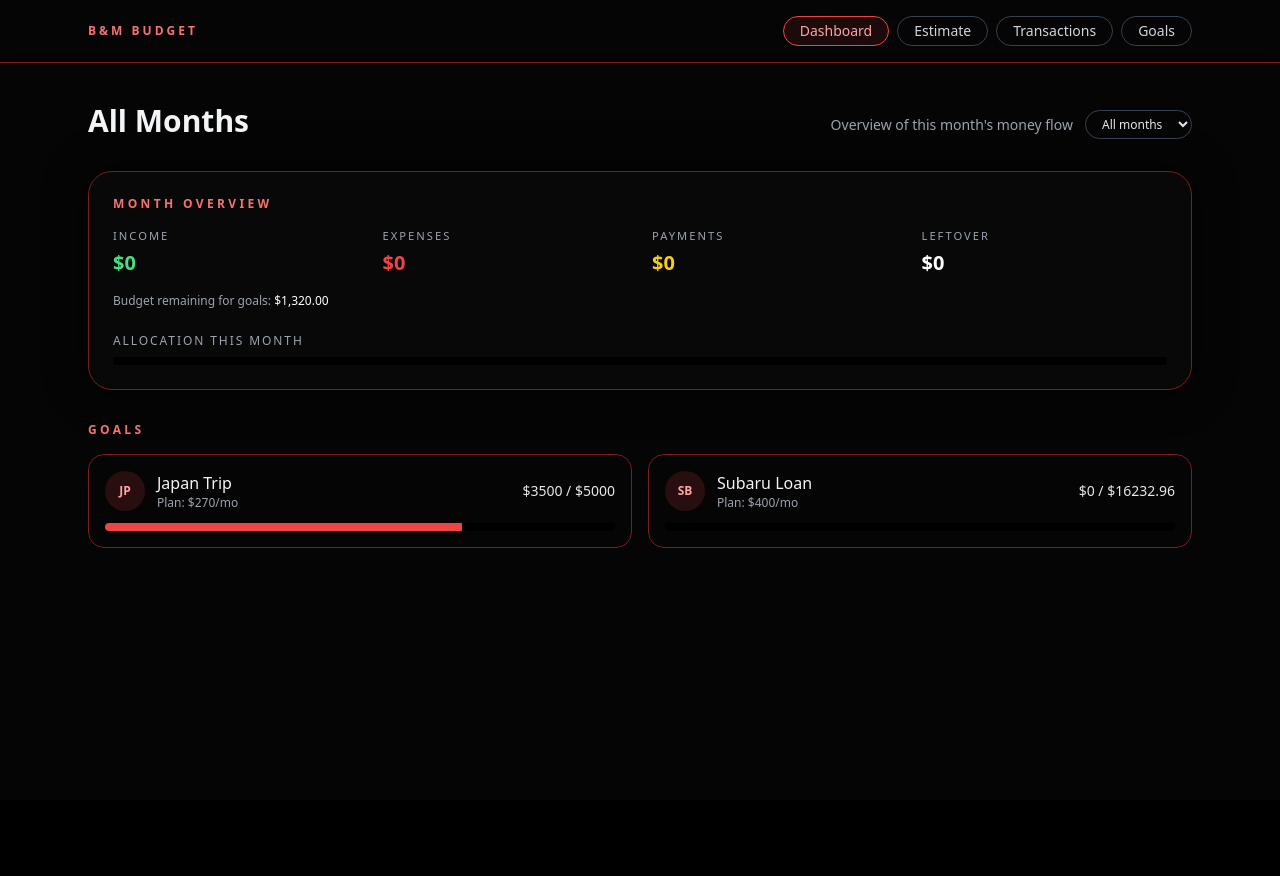
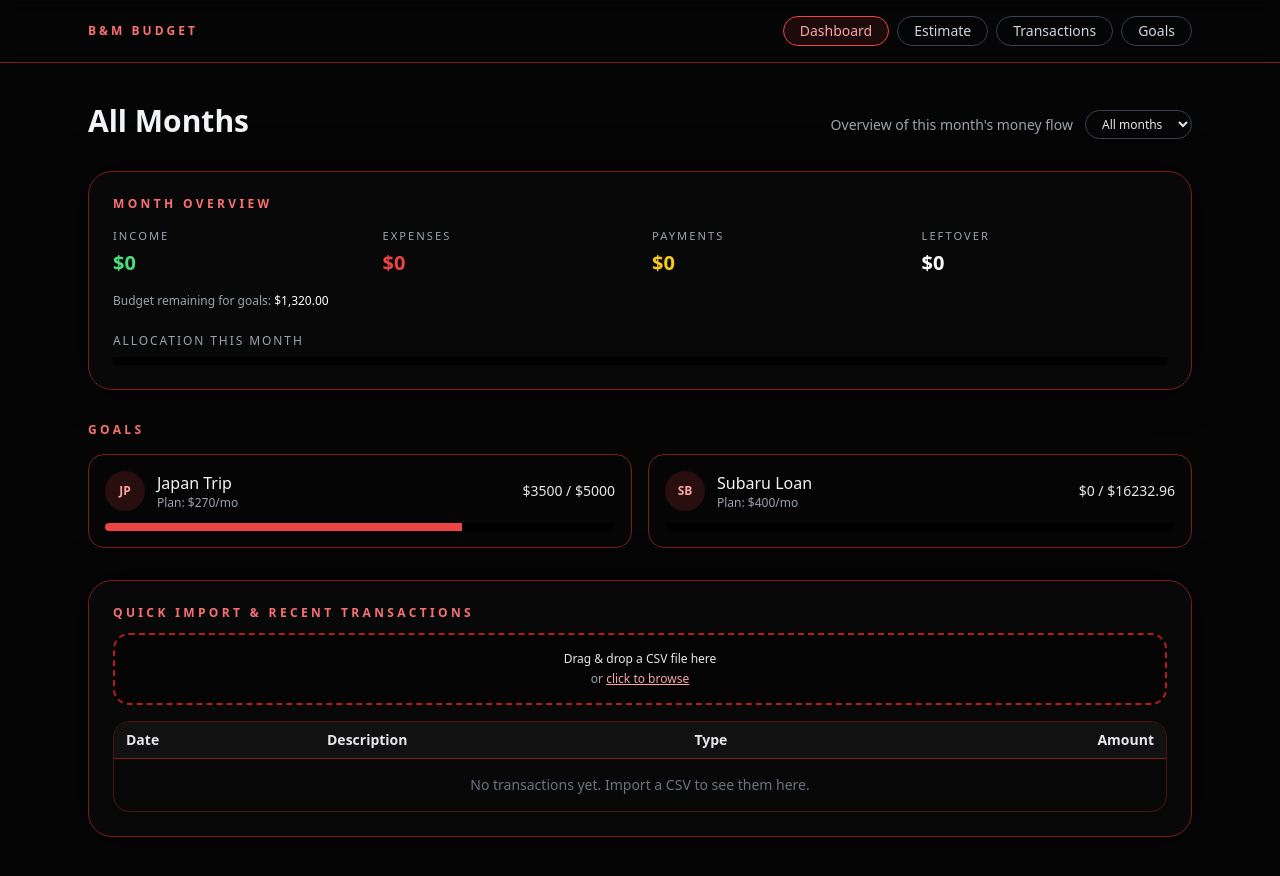
Before and after one commit to bridgerdean47/budget-app, a React (Vite) app: page / in a window 1280 px wide. Before the commit the page ends 800 px from the top, so only its background shows below. Built offline with nearby package versions, Linux system fonts and the light colour scheme.

Commit message:
"added transactions to main page"

```diff
--- a/src/App.jsx
+++ b/src/App.jsx
@@ -277,6 +277,10 @@ useEffect(() => {
     onMonthChange={setSelectedMonth}
     budgetTotals={budgetTotals}
     goals={goals}
+    transactions={transactions}                     // NEW
+    onAddTransactions={(newItems) =>               // NEW
+      setTransactions((prev) => [...prev, ...newItems])
+    }
   />
 )}
 
@@ -324,6 +328,8 @@ function DashboardPage({
   onMonthChange,
   budgetTotals,
   goals,
+  transactions,
+  onAddTransactions,
 }) {
   const allocationPercent =
     monthSummary.income > 0
@@ -359,6 +365,7 @@ function DashboardPage({
         </div>
       </div>
 
+      {/* MONTH SUMMARY */}
       <section className={cardClass}>
         <h3 className="mb-4 text-xs font-semibold tracking-[0.28em] text-red-400">
           MONTH OVERVIEW
@@ -410,12 +417,14 @@ function DashboardPage({
         </div>
       </section>
 
+      {/* CASH FLOW BAR */}
       <CashFlowBar
         theme={theme}
         income={monthSummary.income}
         spending={totalSpending}
       />
 
+      {/* GOALS */}
       <section>
         <h3 className="mb-4 text-xs font-semibold tracking-[0.28em] text-red-400">
           GOALS
@@ -427,7 +436,191 @@ function DashboardPage({
           ))}
         </div>
       </section>
-    </div>
+
+      {/* MINI TRANSACTIONS WIDGET */}
+      <MiniTransactionsWidget
+        cardClass={cardClass}
+        transactions={transactions}
+        onAddTransactions={onAddTransactions}
+      />
+    </div>
+  );
+}
+
+function MiniTransactionsWidget({ cardClass, transactions, onAddTransactions }) {
+  const [isDragging, setIsDragging] = useState(false);
+  const [importMessage, setImportMessage] = useState("");
+  const fileInputRef = useRef(null);
+
+  const handleFileSelected = (file) => {
+    if (!file) return;
+
+    if (!file.name.toLowerCase().endsWith(".csv")) {
+      setImportMessage("Please choose a .csv file.");
+      return;
+    }
+
+    setImportMessage(`Reading ${file.name}...`);
+
+    const reader = new FileReader();
+    reader.onload = (e) => {
+      const text = e.target.result;
+      const parsed = parseCsv(text, transactions.length);
+      if (!parsed.length) {
+        setImportMessage("No valid rows found in CSV.");
+      } else {
+        onAddTransactions(parsed);
+        setImportMessage(
+          `Imported ${parsed.length} transactions from ${file.name}.`
+        );
+      }
+    };
+    reader.onerror = () => {
+      setImportMessage("Error reading file.");
+    };
+    reader.readAsText(file);
+  };
+
+  const handleDragOver = (e) => {
+    e.preventDefault();
+    e.stopPropagation();
+    setIsDragging(true);
+  };
+
+  const handleDragLeave = (e) => {
+    e.preventDefault();
+    e.stopPropagation();
+    setIsDragging(false);
+  };
+
+  const handleDrop = (e) => {
+    e.preventDefault();
+    e.stopPropagation();
+    setIsDragging(false);
+
+    const droppedFile = e.dataTransfer.files?.[0];
+    if (!droppedFile) return;
+
+    handleFileSelected(droppedFile);
+  };
+
+  const sortedTransactions = useMemo(() => {
+    const data = [...transactions];
+    data.sort((a, b) => {
+      const da = a.date ? new Date(a.date) : new Date(0);
+      const db = b.date ? new Date(b.date) : new Date(0);
+      return db - da; // newest first
+    });
+    return data;
+  }, [transactions]);
+
+  return (
+    <section className={cardClass}>
+      <h3 className="text-xs font-semibold tracking-[0.28em] text-red-400 mb-3">
+        QUICK IMPORT & RECENT TRANSACTIONS
+      </h3>
+
+      {/* Drag/drop area */}
+      <div className="mb-4 text-xs">
+        <div
+          onDragOver={handleDragOver}
+          onDragLeave={handleDragLeave}
+          onDrop={handleDrop}
+          onClick={() => fileInputRef.current?.click()}
+          className={
+            "flex flex-col items-center justify-center rounded-2xl border-2 border-dashed px-4 py-4 cursor-pointer transition " +
+            (isDragging
+              ? "border-red-400 bg-red-500/10"
+              : "border-red-700 bg-black/40 hover:border-red-500 hover:bg-red-500/5")
+          }
+        >
+          <p className="text-gray-200 font-medium mb-1">
+            Drag &amp; drop a CSV file here
+          </p>
+          <p className="text-gray-400">
+            or <span className="text-red-300 underline">click to browse</span>
+          </p>
+
+          <input
+            ref={fileInputRef}
+            type="file"
+            accept=".csv"
+            className="hidden"
+            onChange={(e) => handleFileSelected(e.target.files?.[0] || null)}
+          />
+        </div>
+
+        {importMessage && (
+          <p className="mt-2 text-[0.7rem] text-gray-400">
+            {importMessage}
+          </p>
+        )}
+      </div>
+
+      {/* Scrollable transactions list */}
+      <div className="overflow-x-auto max-h-64 rounded-2xl border border-red-900/60">
+        <table className="w-full text-xs sm:text-sm border-collapse">
+          <thead>
+            <tr className="bg-[#111111] text-gray-200 border-b border-red-900">
+              <th className="px-3 py-2 text-left font-semibold">Date</th>
+              <th className="px-3 py-2 text-left font-semibold">
+                Description
+              </th>
+              <th className="px-3 py-2 text-left font-semibold">Type</th>
+              <th className="px-3 py-2 text-right font-semibold">Amount</th>
+            </tr>
+          </thead>
+          <tbody>
+            {sortedTransactions.map((t) => (
+              <tr
+                key={t.id}
+                className="border-b border-gray-800 last:border-b-0"
+              >
+                <td className="px-3 py-2 text-gray-300 whitespace-nowrap">
+                  {t.date}
+                </td>
+                <td className="px-3 py-2 text-gray-100">
+                  {t.description}
+                </td>
+                <td
+                  className={
+                    "px-3 py-2 whitespace-nowrap " +
+                    (t.type === "income"
+                      ? "text-green-400"
+                      : t.type === "payment"
+                      ? "text-yellow-300"
+                      : t.type === "transfer"
+                      ? "text-blue-400"
+                      : "text-red-400")
+                  }
+                >
+                  {t.type === "income"
+                    ? "Income"
+                    : t.type === "payment"
+                    ? "Payment"
+                    : t.type === "transfer"
+                    ? "Transfer"
+                    : "Expense"}
+                </td>
+                <td className="px-3 py-2 text-right text-gray-100">
+                  ${t.amount.toFixed(2)}
+                </td>
+              </tr>
+            ))}
+            {sortedTransactions.length === 0 && (
+              <tr>
+                <td
+                  colSpan={4}
+                  className="px-3 py-4 text-center text-gray-500"
+                >
+                  No transactions yet. Import a CSV to see them here.
+                </td>
+              </tr>
+            )}
+          </tbody>
+        </table>
+      </div>
+    </section>
   );
 }
 
```
Lines whose indentation alone changed are shown as unchanged.
